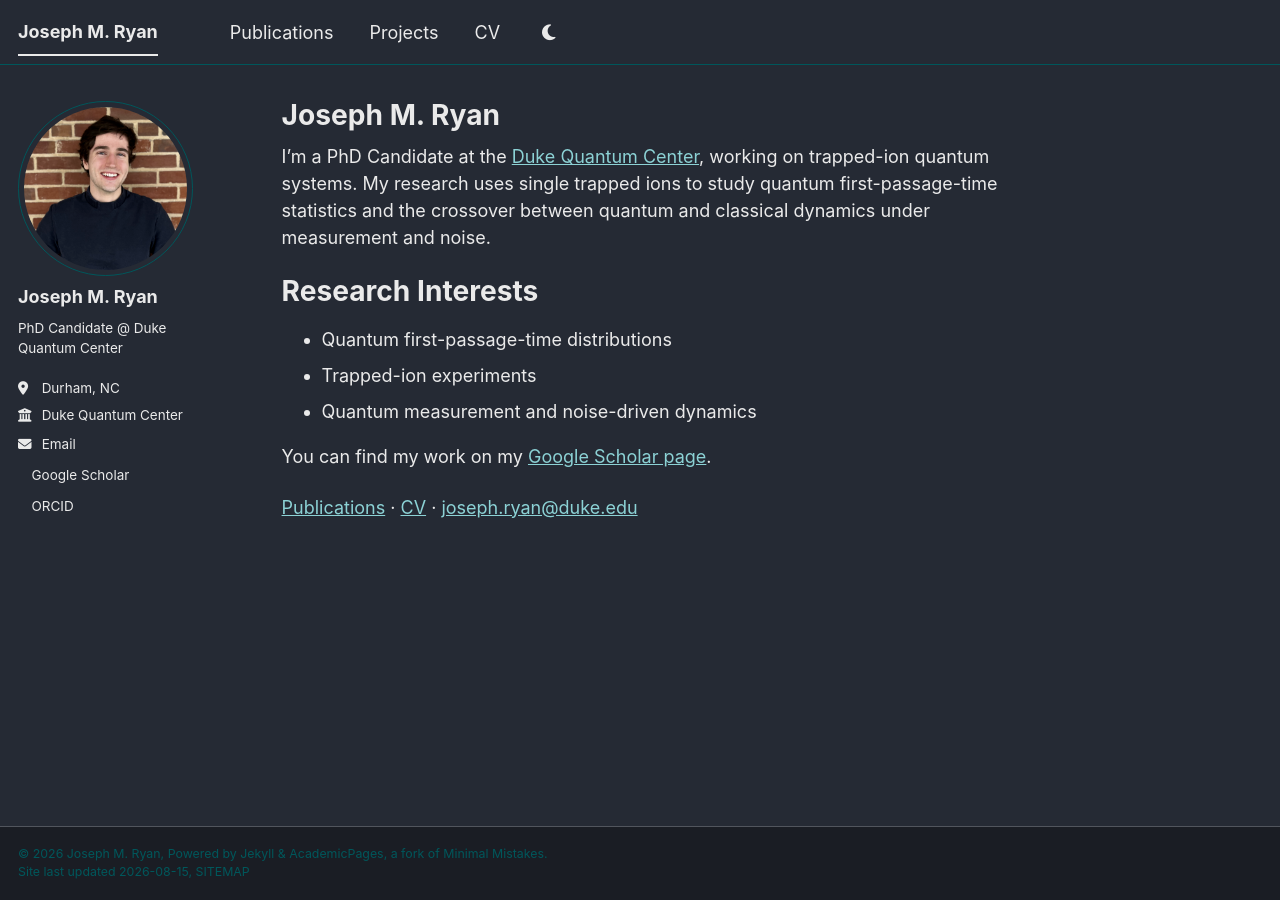
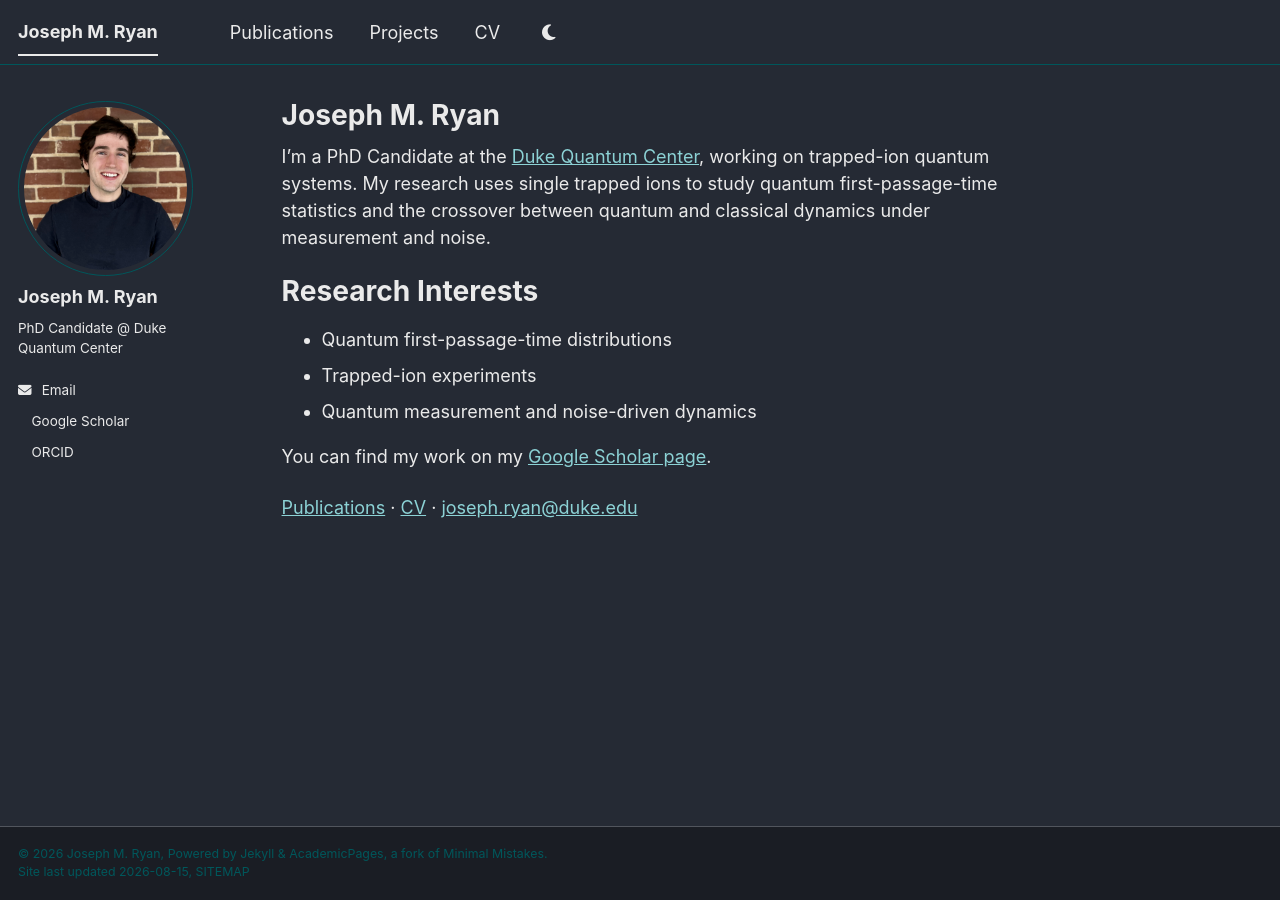
Before and after one commit to joseph-ryan-quantum/joseph-ryan-quantum.github.io, a Jekyll site: the page built from _pages/about.md, in a window 1280 px wide. Built offline with Jekyll 4.4.1, drawn with Linux system fonts in a browser that asks for light colours; a style sheet for code colours, icons or effects is not loaded.

Commit message:
Remove redundant location/employer lines from sidebar

```diff
--- a/_config.yml
+++ b/_config.yml
@@ -28,8 +28,8 @@ author:
   name             : "Joseph M. Ryan"
   pronouns         : # example: "she/her"
   bio              : "PhD Candidate @ Duke Quantum Center"
-  location         : "Durham, NC"
-  employer         : "Duke Quantum Center"
+  location         : # Durham, NC
+  employer         : # Duke Quantum Center
   uri              : # URL
   email            : "joseph.ryan@duke.edu"
 
```
